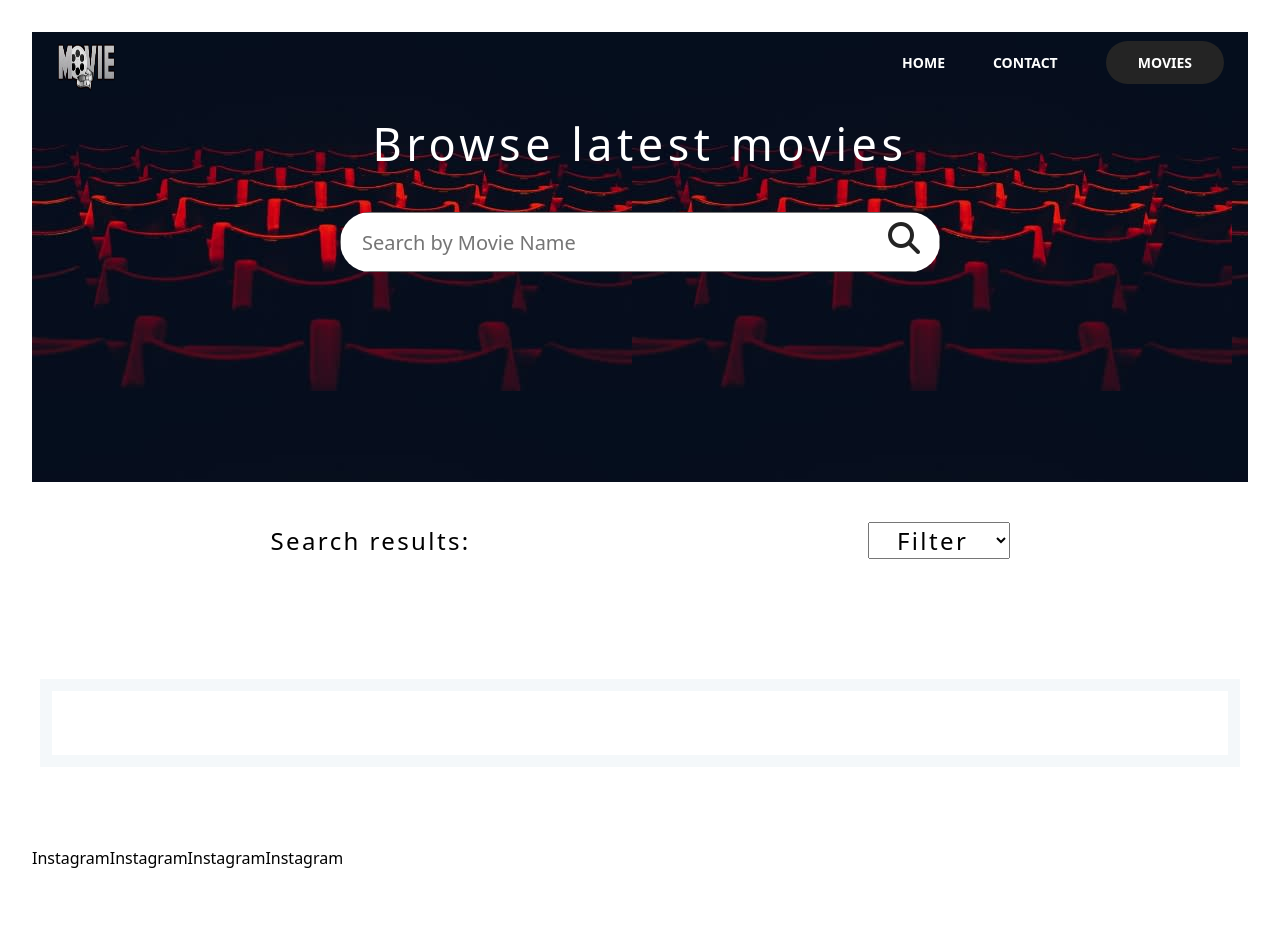
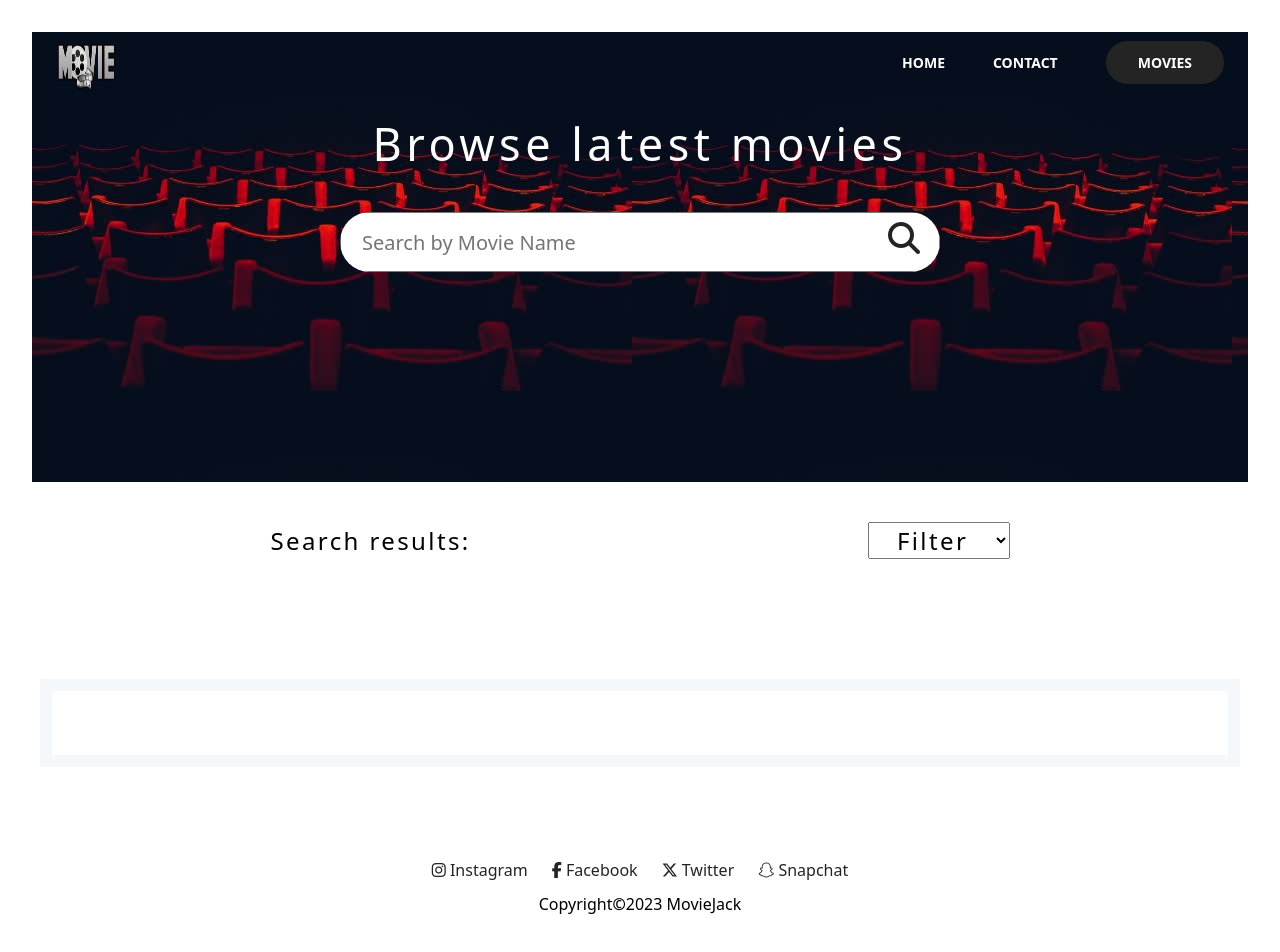
Before and after one commit to jjacque1/OMDb-API, a plain HTML site: page index.html in a window 1280 px wide. Shown: the top 952 px of the page. Drawn offline with Linux system fonts and the light colour scheme; no server answers.

Commit message:
footers done

```diff
--- a/app.js
+++ b/app.js
@@ -1,7 +1,7 @@
 //API: https://www.omdbapi.com/?apikey=bef2d4c&s=fast
 // DETAILS: https://www.omdbapi.com/?i=${movies.imdbID}&apikey=bef2d4c
 
-const url = "https://www.omdbapi.com/?apikey=bef2d4c&s=two";
+const url = "https://www.omdbapi.com/?apikey=bef2d4c&s=game";
 const movie__listEl = document.querySelector(".movie__list");
 async function main() {
   const movies = await fetch(url);
--- a/index.css
+++ b/index.css
@@ -298,6 +298,10 @@ input {
 
 /* MOVIE.HTML */
 
+.moviehtml {
+  margin-bottom: 100px;
+}
+
 .result_grid {
   display: flex;
   justify-content: center;
@@ -349,7 +353,44 @@ input {
 
 #footer {
 width: 100%;
-height: 380px;
+height: 100px;
 background-color: transparent;
+}
 
+.social__lists {
+  display: flex;
+  justify-content: center;
+  align-items: center;
 }
+
+.social__list-item {
+  padding: 12px;
+}
+
+.footer__list__icons {
+  display: flex;
+  justify-content: center;
+  align-items: center;
+}
+
+.footer__para {
+  display: flex;
+  justify-content: center;
+  align-items: center;
+}
+
+.footer_hover__effect:after {
+  content: "";
+  position: absolute;
+  height: 3px;
+  background-color: #242424;
+  width: 0;
+  bottom: -3px;
+  right: 0;
+  transition: all 300ms ease;
+}
+
+.footer_hover__effect:hover:after {
+  width: 100%;
+  left: 0;
+}
--- a/index.html
+++ b/index.html
@@ -36,7 +36,7 @@
         <div class="hero__content--wrapper">
           <h1>Browse latest movies</h1>
           <div class="input__wrapper">
-            <input type="text" placeholder="Search by Movie Name" id="movie-search-box" onkeyup="findMovies" />
+            <input type="text" placeholder="Search by Movie Name" id="movie-search-box"/>
             <div class="font__awesome--wrapper">
               <i class="fa-solid fa-magnifying-glass"></i>
             </div>
@@ -86,11 +86,20 @@
     </section>
     <footer id="footer">
       <ul class="social__lists">
-        <li class="social__list-item"><a class="social__links" href=""></a>Instagram</li>
-        <li class="social__list-item"><a class="social__links" href=""></a>Instagram</li>
-        <li class="social__list-item"><a class="social__links" href=""></a>Instagram</li>
-        <li class="social__list-item"><a class="social__links" href=""></a>Instagram</li>
+        <li class="social__list-item">
+          <a class="footer_hover__effect" href=""><i class="fa-brands fa-instagram"></i> Instagram</a>
+        </li>
+        <li class="social__list-item">
+          <a class="footer_hover__effect" href=""><i class="fa-brands fa-facebook-f"></i> Facebook</a>
+        </li>
+        <li class="social__list-item">
+          <a class="footer_hover__effect" href=""><i class="fa-brands fa-x-twitter"></i> Twitter</a>
+        </li>
+        <li class="social__list-item">
+          <a class="footer_hover__effect" href=""><i class="fa-brands fa-snapchat"></i> Snapchat</a>
+        </li>
       </ul>
+      <p class="footer__para">Copyright <b>&copy</b> 2023 MovieJack</p>
     </footer>
     <script src="app.js"></script>
   </body>
```
Also changed, not shown: movie.html (+18 -2 lines).
